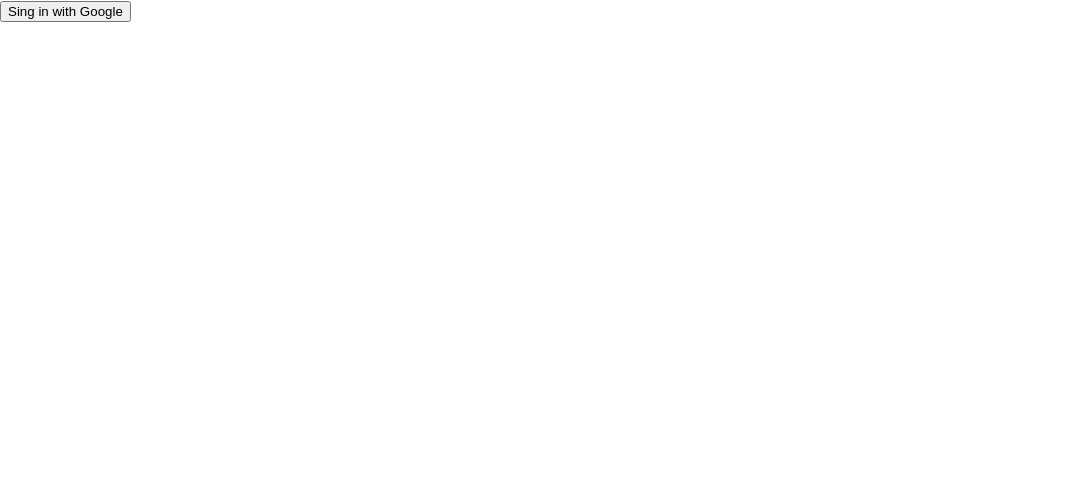
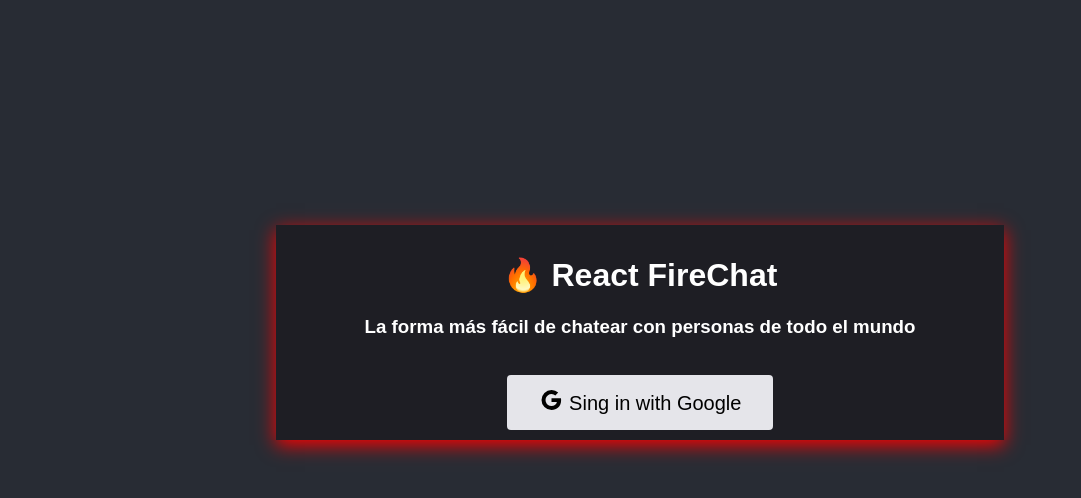
Before and after one commit to vii-13/react-firechat, a React (Create React App) app: page / in a window 1280 px wide. Shown: the top 498 px of the page, without its empty margins (0-1081 px from the left). Built offline with nearby package versions, Linux system fonts and the light colour scheme; no server answers.

Commit message:
mejora de apariencia

```diff
--- a/package.json
+++ b/package.json
@@ -12,11 +12,12 @@
     "react": "^17.0.2",
     "react-dom": "^17.0.2",
     "react-scripts": "4.0.3",
+    "tailwindcss": "^2.1.2",
     "web-vitals": "^1.1.1"
   },
   "scripts": {
-    "predeploy":"npm run build",
-    "deploy":"gh-pages -d build",
+    "predeploy": "npm run build",
+    "deploy": "gh-pages -d build",
     "start": "react-scripts start",
     "build": "react-scripts build",
     "test": "react-scripts test",
--- a/public/index.html
+++ b/public/index.html
@@ -15,6 +15,7 @@
       user's mobile device or desktop. See https://developers.google.com/web/fundamentals/web-app-manifest/
     -->
     <link rel="manifest" href="%PUBLIC_URL%/manifest.json" />
+
     <!--
       Notice the use of %PUBLIC_URL% in the tags above.
       It will be replaced with the URL of the `public` folder during the build.
--- a/src/App.js
+++ b/src/App.js
@@ -18,15 +18,31 @@
     }
   };
   return (
-    <div>
+    <div className="App">
       {user ? (
         <>
-          <Button onClick={signOut}> Logout Google</Button>
-          <p>Bienvenido al CHAT</p>
+          {/* <Button onClick={signOut}> Logout Google</Button> */}
           <Channel user={user} />
         </>
       ) : (
-        <Button onClick={signInWithGoogle}> Sing in with Google</Button>
+        <div className="shadow-lg p-3 mb-5 bg-body rounded inicio">
+          <h1>🔥 React FireChat</h1>
+          <h3>La forma más fácil de chatear con personas de todo el mundo</h3>
+          <br />
+          <Button onClick={signInWithGoogle}>
+            <svg
+              xmlns="http://www.w3.org/2000/svg"
+              width="25"
+              height="20"
+              fill="currentColor"
+              class="bi bi-google"
+              viewBox="0 0 16 16"
+            >
+              <path d="M15.545 6.558a9.42 9.42 0 0 1 .139 1.626c0 2.434-.87 4.492-2.384 5.885h.002C11.978 15.292 10.158 16 8 16A8 8 0 1 1 8 0a7.689 7.689 0 0 1 5.352 2.082l-2.284 2.284A4.347 4.347 0 0 0 8 3.166c-2.087 0-3.86 1.408-4.492 3.304a4.792 4.792 0 0 0 0 3.063h.003c.635 1.893 2.405 3.301 4.492 3.301 1.078 0 2.004-.276 2.722-.764h-.003a3.702 3.702 0 0 0 1.599-2.431H8v-3.08h7.545z" />
+            </svg>{" "}
+            Sing in with Google
+          </Button>
+        </div>
       )}
     </div>
   );
--- a/src/componets/Button.js
+++ b/src/componets/Button.js
@@ -1,8 +1,6 @@
-const Button = ({
-    onClick = null,
-    children = null
-}) =>
-(
-    <button onClick ={onClick} >{children} </button>
+const Button = ({ onClick = null, children = null }) => (
+  <button className="sign-in" onClick={onClick}>
+    {children}{" "}
+  </button>
 );
 export default Button;
--- a/src/componets/Channel.js
+++ b/src/componets/Channel.js
@@ -1,9 +1,17 @@
+import { signOut } from "../login";
 import { useEffect, useState, useRef } from "react";
 import { db, firebase } from "../config/firebase";
 import Message from "./Message";
+import Button from "./Button";
 
 const Channel = ({ user = null }) => {
+  const dummy = useRef();
   const [messages, setMessages] = useState([]);
+
+  // const scroll = () => {
+  //   const elemento = document.getElementById("chats");
+  //   elemento?.scrollIntoView("smooth", "start");
+  // };
 
   //Necesito cargar los mensajes desde la BD
   useEffect(() => {
@@ -59,8 +67,19 @@
       inputRef.current.focus();
     }
   }, [inputRef]);
+
+  // scroll();
+  dummy.current?.scrollIntoView({ behavior: "smooth" });
   return (
     <>
+      <header>
+        <h1>⚛️🔥💬</h1>
+        <Button onClick={signOut}> Logout Google</Button>
+      </header>
+
+      <section>
+        <main>
+          <h1>💬⚛ Bienvenidos a React-FireChat ⚛💬</h1>
           <ul>
             {messages.map((message) => (
               <li key={message.id}>
@@ -69,6 +88,8 @@
             ))}
           </ul>
 
+          <span id="chats" ref={dummy}></span>
+        </main>
         <form onSubmit={handleOnSubmit}>
           <input
             ref={inputRef}
@@ -78,9 +99,19 @@
             placeholder="Escribe tu mensaje aquí..."
           />
           <button type="submit" disabled={!newMessage}>
-          Send
+            <svg
+              xmlns="http://www.w3.org/2000/svg"
+              width="30"
+              height="30"
+              fill="currentColor"
+              class="bi bi-cursor-fill"
+              viewBox="0 0 16 16"
+            >
+              <path d="M14.082 2.182a.5.5 0 0 1 .103.557L8.528 15.467a.5.5 0 0 1-.917-.007L5.57 10.694.803 8.652a.5.5 0 0 1-.006-.916l12.728-5.657a.5.5 0 0 1 .556.103z" />
+            </svg>
           </button>
         </form>
+      </section>
     </>
   );
 };
--- a/src/componets/Message.js
+++ b/src/componets/Message.js
@@ -1,42 +1,49 @@
-import { formatRelative } from 'date-fns';
+import { formatRelative } from "date-fns";
 
-const formatDate = date => {
-    let formattedDate = '';
+const formatDate = (date) => {
+  let formattedDate = "";
   if (date) {
     //Convert the date in words relative to the current date
     formattedDate = formatRelative(date, new Date());
     //Uppercase the first letter
-        formattedDate=
+    formattedDate =
       formattedDate.charAt(0).toUpperCase() + formattedDate.slice(1);
   }
   return formattedDate;
 };
 
-const Message= ({
+const Message = ({
   createdAt = null,
-    text= '',
-    displayName = '',
-    photoURL = '',
+  text = "",
+  displayName = "",
+  photoURL = "",
 }) => {
-    if(!text) return null;
+  if (!text) return null;
 
   return (
-        <div>
+    <div className="mj">
+      <b>
+        {displayName ? (
+          <p>
+            <p>
               {photoURL ? (
                 <img
                   src={photoURL}
                   alt="Avatar"
-            className= "rounded-full mr-a"
+                  className="rounded-full mr-a"
                   width={45}
                   height={45}
                 />
-        ) : null}
-        {displayName ? <p>{displayName}</p>: null }
+              ) : null}{" "}
+            </p>
+            {displayName}...
             {createdAt?.seconds ? (
               <span>{formatDate(new Date(createdAt.seconds * 1000))}</span>
             ) : null}
+          </p>
+        ) : null}
+      </b>
       <p>{text} </p>
-
     </div>
   );
 };
--- a/src/index.css
+++ b/src/index.css
@@ -1,13 +1,174 @@
 body {
-  margin: 0;
-  font-family: -apple-system, BlinkMacSystemFont, 'Segoe UI', 'Roboto', 'Oxygen',
-    'Ubuntu', 'Cantarell', 'Fira Sans', 'Droid Sans', 'Helvetica Neue',
-    sans-serif;
-  -webkit-font-smoothing: antialiased;
-  -moz-osx-font-smoothing: grayscale;
+  background-color: #282c34;
+  font-family: Arial, Helvetica, sans-serif;
 }
 
-code {
-  font-family: source-code-pro, Menlo, Monaco, Consolas, 'Courier New',
-    monospace;
+.App {
+  text-align: center;
+  max-width: 728px;
+  margin: 0 auto;
 }
+
+.App header {
+  background-color: #1e1e24;
+  height: 10vh;
+  min-height: 50px;
+  color: white;
+  position: fixed;
+  width: 100%;
+  max-width: 728px;
+  top: 0;
+  display: flex;
+  align-items: center;
+  justify-content: space-between;
+  z-index: 99;
+  padding: 10px;
+  box-sizing: border-box;
+}
+
+.App section {
+  display: flex;
+  flex-direction: column;
+  justify-content: center;
+  min-height: 100vh;
+  background-color: rgb(40, 37, 53);
+}
+
+main {
+  padding: 10px;
+  height: 80vh;
+  margin: 10vh 0 10vh;
+  overflow-y: scroll;
+  display: flex;
+  flex-direction: column;
+  color: white;
+}
+
+main::-webkit-scrollbar {
+  width: 0.25rem;
+}
+
+main::-webkit-scrollbar-track {
+  background: #1e1e24;
+}
+
+main::-webkit-scrollbar-thumb {
+  background: #6649b8;
+}
+
+form {
+  height: 10vh;
+  position: fixed;
+  bottom: 0;
+  background-color: rgb(24, 23, 23);
+  width: 100%;
+  max-width: 728px;
+  display: flex;
+  font-size: 1.5rem;
+}
+
+form button {
+  width: 20%;
+  background-color: rgb(56, 56, 143);
+}
+
+input {
+  line-height: 1.5;
+  width: 100%;
+  font-size: 1.5rem;
+  background: rgb(58, 58, 58);
+  color: white;
+  outline: none;
+  border: none;
+  padding: 0 10px;
+}
+
+button {
+  background-color: #282c34; /* Green */
+  border: none;
+  color: white;
+  padding: 15px 32px;
+  text-align: center;
+  text-decoration: none;
+  display: inline-block;
+  cursor: pointer;
+  font-size: 1.25rem;
+}
+
+button:disabled {
+  opacity: 0.5;
+  cursor: not-allowed;
+}
+
+.sign-in {
+  border-radius: 4px;
+  color: black;
+  background-color: #e5e5ea;
+}
+
+button:hover {
+  background-color: red;
+}
+
+ul,
+li {
+  text-align: left;
+  list-style: none;
+}
+
+p {
+  max-width: 500px;
+  margin-bottom: 12px;
+  line-height: 24px;
+  padding: 10px 20px;
+  border-radius: 25px;
+  position: relative;
+  color: white;
+  text-align: center;
+}
+
+h1,
+h3 {
+  color: white;
+}
+
+.inicio {
+  background-color: #1e1e24;
+  padding: 5px;
+  margin-top: 225px;
+  padding: 10px;
+  box-shadow: 0px 5px 18px red;
+}
+
+.message {
+  display: flex;
+  align-items: center;
+}
+
+.sent {
+  flex-direction: row-reverse;
+}
+
+.sent p {
+  color: white;
+  background: #0b93f6;
+  align-self: flex-end;
+}
+.received p {
+  background: #e5e5ea;
+  color: black;
+}
+
+img {
+  width: 40px;
+  height: 40px;
+  border-radius: 50%;
+  margin: 2px 5px;
+}
+
+.mj {
+  background-color: rgb(90, 120, 185);
+  max-width: 50%;
+  margin-left: 130px;
+  border-radius: 20px;
+}
```
Also changed, not shown: 1 other file (tests, documents, lock files or other folders). Lines whose indentation alone changed are shown as unchanged.
